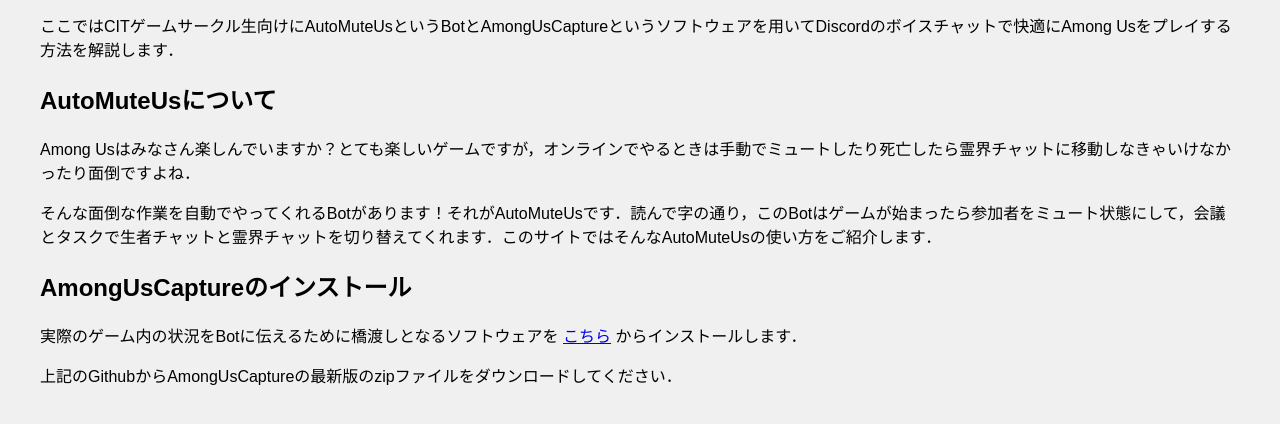
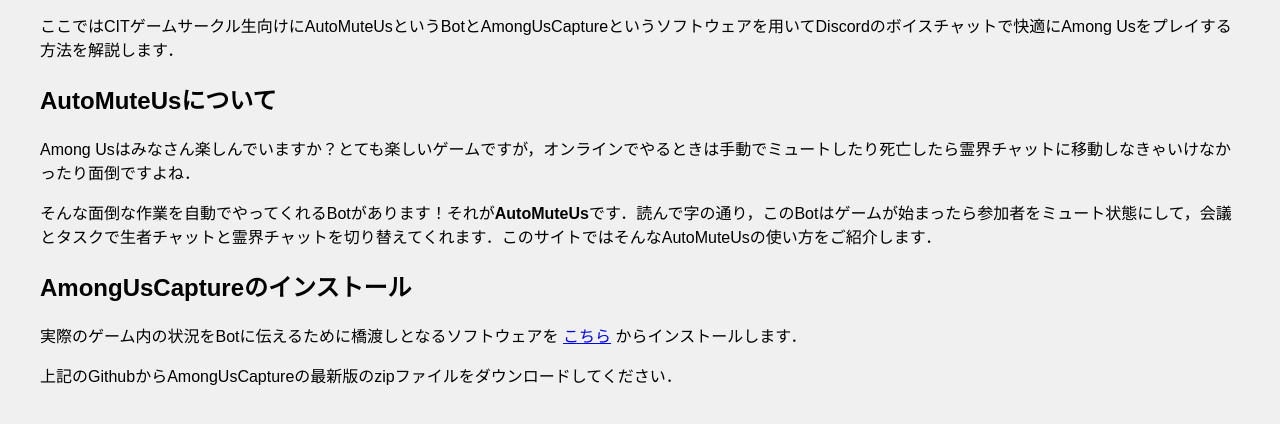
Before and after one commit to asa1729/howtouse-automuteus, a plain HTML site: page index.html in a window 1280 px wide. Shown: the part 134-558 px from the top of the page. Drawn offline with Linux system fonts and the light colour scheme.

Commit message:
Update index.html

```diff
--- a/index.html
+++ b/index.html
@@ -21,7 +21,7 @@
   <p>ここではCITゲームサークル生向けにAutoMuteUsというBotとAmongUsCaptureというソフトウェアを用いてDiscordのボイスチャットで快適にAmong Usをプレイする方法を解説します．</p>
   <h2>AutoMuteUsについて</h2>
   <p>Among Usはみなさん楽しんでいますか？とても楽しいゲームですが，オンラインでやるときは手動でミュートしたり死亡したら霊界チャットに移動しなきゃいけなかったり面倒ですよね．</p>
-  <p>そんな面倒な作業を自動でやってくれるBotがあります！それが<storong>AutoMuteUs</storong>です．読んで字の通り，このBotはゲームが始まったら参加者をミュート状態にして，会議とタスクで生者チャットと霊界チャットを切り替えてくれます．このサイトではそんなAutoMuteUsの使い方をご紹介します．</p>
+  <p>そんな面倒な作業を自動でやってくれるBotがあります！それが<strong>AutoMuteUs</strong>です．読んで字の通り，このBotはゲームが始まったら参加者をミュート状態にして，会議とタスクで生者チャットと霊界チャットを切り替えてくれます．このサイトではそんなAutoMuteUsの使い方をご紹介します．</p>
   <h2>AmongUsCaptureのインストール</h2>
   <p>実際のゲーム内の状況をBotに伝えるために橋渡しとなるソフトウェアを
     <a href="https://github.com/automuteus/amonguscapture/releases">こちら</a>
```
